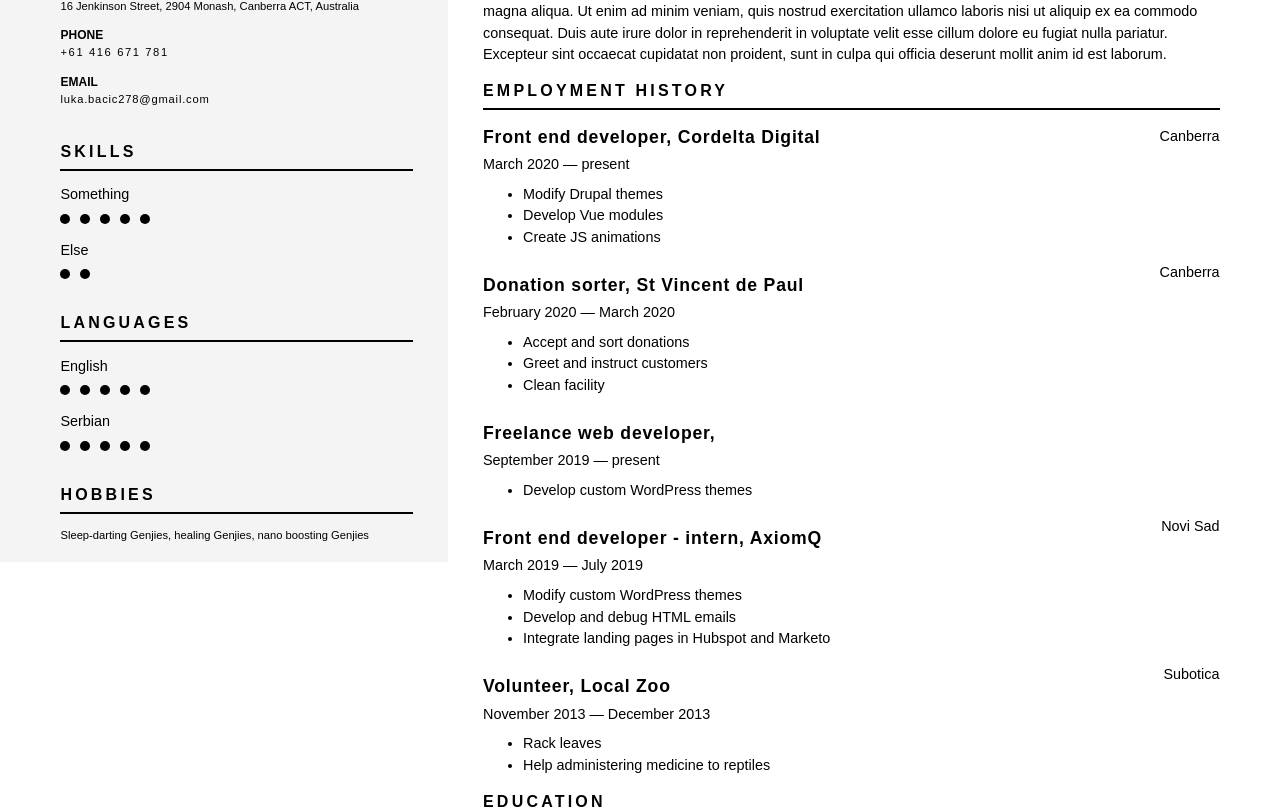
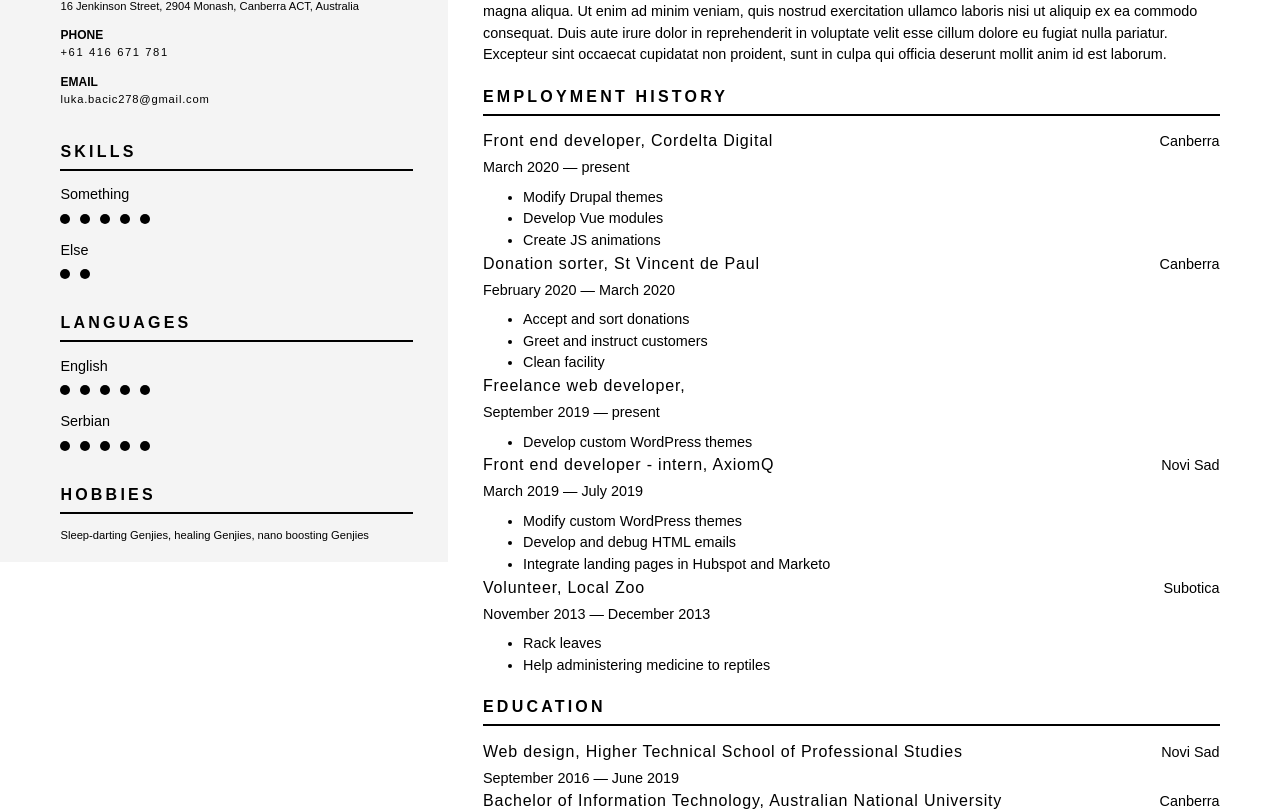
Before and after one commit to luka-bacic/cv-builder, a Vue app: page / in a window 1280 px wide. Shown: the part 238-1049 px from the top of the page. Built offline with nearby package versions, Linux system fonts and the light colour scheme.

Commit message:
Adjust print margins, spacing between sections and section items

```diff
--- a/src/App.vue
+++ b/src/App.vue
@@ -7,6 +7,7 @@
 </template>
 
 <script>
+// require('typeface-montserrat');
 import 'sanitize.css';
 import Header from './components/layout/Header';
 import Main from './components/layout/Main';
@@ -26,9 +27,8 @@ export default {
 };
 </script>
 
-<style lang="scss" scoped>
+<style lang="scss">
 #app {
-  font-family: 'Montserrat', sans-serif;
   display: flex;
   flex-wrap: wrap;
 }
--- a/src/assets/scss/_helper.scss
+++ b/src/assets/scss/_helper.scss
@@ -2,3 +2,29 @@
 .smaller p {
   font-size: 0.7rem;
 }
+
+.item-heading {
+  display: flex;
+  justify-content: space-between;
+  align-items: flex-start;
+  line-height: 24px;
+
+  h4 {
+    margin: 0;
+  }
+}
+
+.item-date,
+.item-city {
+  font-size: 0.9rem;
+  font-weight: 300;
+}
+
+.item-city {
+  margin-left: 1cm;
+  flex-shrink: 0;
+}
+
+.item-date {
+  margin-top: 0.25rem;
+}
--- a/src/assets/scss/_typography.scss
+++ b/src/assets/scss/_typography.scss
@@ -20,6 +20,7 @@ h2 {
   letter-spacing: 0.2rem;
   border-bottom: $border;
   padding-bottom: $heading-bottom-padding;
+  font-weight: 600;
 }
 
 h3 {
@@ -28,8 +29,9 @@ h3 {
 }
 
 h4 {
-  font-size: 1.1rem;
+  font-size: 1rem;
   letter-spacing: 0.05rem;
+  font-weight: 500;
 }
 
 p {
--- a/src/assets/scss/_variables.scss
+++ b/src/assets/scss/_variables.scss
@@ -6,8 +6,9 @@ $colors: (
   'header': #ffffff,
 );
 
-// Print margins (`pm` for short)
-$pm-left: 1.6cm;
+// Print margins
+$pm: 1.6cm;
+$pm-sm: 0.5cm;
 
 $header-size: 20vh;
 
--- a/src/components/content/Education.vue
+++ b/src/components/content/Education.vue
@@ -3,17 +3,15 @@
     <h2>Education</h2>
 
     <div v-for="(item, i) in schools" :key="i" class="education__school">
-      <div class="education__top">
-        <h4 class="education__degree">
-          {{ item.degree }}, {{ item.institution }}
-        </h4>
+      <div class="item-heading">
+        <h4>{{ item.degree }}, {{ item.institution }}</h4>
 
-        <div class="education__city">
+        <div class="item-city">
           {{ item.city }}
         </div>
       </div>
 
-      <div class="education__date">
+      <div class="item-date">
         {{ item.date }}
       </div>
     </div>
@@ -33,37 +31,5 @@ export default {
 
 <style lang="scss" scoped>
 .education {
-  &__school {
-    &:first-of-type {
-      h4 {
-        margin-top: 0;
-      }
-    }
-  }
-
-  &__top {
-    display: flex;
-    justify-content: space-between;
-    align-items: center;
-
-    h4 {
-      margin-bottom: 0;
-    }
-  }
-
-  &__date,
-  &__city {
-    font-size: 0.9rem;
-    font-weight: 300;
-  }
-
-  &__city {
-    margin-left: 100px;
-    flex-shrink: 0;
-  }
-
-  &__date {
-    margin-top: 0.25rem;
-  }
 }
 </style>
--- a/src/components/content/EmploymentHistory.vue
+++ b/src/components/content/EmploymentHistory.vue
@@ -3,12 +3,12 @@
     <h2>Employment history</h2>
 
     <div v-for="(item, i) in data" :key="i" class="history__employment">
-      <div class="history__top">
+      <div class="item-heading">
         <h4>{{ item.position }}, {{ item.company }}</h4>
-        <div class="history__city">{{ item.city }}</div>
+        <div class="item-city">{{ item.city }}</div>
       </div>
 
-      <div class="history__date">{{ item.date }}</div>
+      <div class="item-date">{{ item.date }}</div>
 
       <ul class="history__duties">
         <li v-for="(duty, j) in item.duties" :key="j">
@@ -32,39 +32,6 @@ export default {
 
 <style lang="scss" scoped>
 .history {
-  &__employment {
-    &:first-of-type {
-      h4 {
-        margin-top: 0;
-      }
-    }
-  }
-
-  &__top {
-    display: flex;
-    justify-content: space-between;
-    align-items: center;
-
-    h4 {
-      margin-bottom: 0;
-    }
-  }
-
-  &__date,
-  &__city {
-    font-size: 0.9rem;
-    font-weight: 300;
-  }
-
-  &__city {
-    margin-left: 100px;
-    flex-shrink: 0;
-  }
-
-  &__date {
-    margin-top: 0.25rem;
-  }
-
   &__duties {
     margin: 0.5rem 0 0;
     font-size: 0.9rem;
--- a/src/components/layout/Header.vue
+++ b/src/components/layout/Header.vue
@@ -36,8 +36,9 @@ export default {
   height: $header-size;
   position: absolute;
   top: 0;
-  left: $pm-left;
-  right: $pm-left;
+  left: $pm;
+  right: $pm;
+  z-index: 10;
 
   &__photo {
     img {
@@ -47,20 +48,23 @@ export default {
       border-radius: $size;
     }
   }
+
   &__name-box {
     display: flex;
     justify-content: center;
     align-items: center;
     flex-direction: column;
     padding: $padding;
-    width: calc(65vw - #{$pm-left} - #{$padding});
+    width: calc(65vw - #{$pm} - #{$padding});
     background: c(header);
     border: $border;
   }
+
   &__name,
   &__position {
     margin: 0;
   }
+
   &__position {
     text-transform: uppercase;
     margin: 0;
--- a/src/components/layout/Main.vue
+++ b/src/components/layout/Main.vue
@@ -27,11 +27,34 @@ export default {
 <style lang="scss" scoped>
 .main-content {
   flex: 0 0 65%;
-  // border: 1px solid red;
   background: c(main);
-  // margin-top: -$header-size;
   padding-top: $header-size;
   padding-left: $padding;
-  padding-right: $pm-left;
+  padding-right: $pm;
 }
 </style>
+
+<style lang="scss">
+.main-content > div {
+  margin-top: $pm-sm;
+
+  &:first-of-type {
+    margin-top: 0;
+  }
+
+  > div {
+    @media print {
+      page-break-inside: avoid;
+
+      &.education__school,
+      &.history__employment {
+        padding-top: $pm-sm;
+
+        &:first-of-type {
+          padding-top: 0;
+        }
+      }
+    }
+  }
+}
+</style>
--- a/src/components/layout/Sidebar.vue
+++ b/src/components/layout/Sidebar.vue
@@ -38,7 +38,7 @@ export default {
 <style lang="scss" scoped>
 .sidebar {
   flex: 0 0 35%;
-  padding-left: $pm-left;
+  padding-left: $pm;
   padding-right: $padding;
   padding-top: $header-size;
 
```
Also changed, not shown: src/assets/scss/_print.scss (+10 -0 lines).
